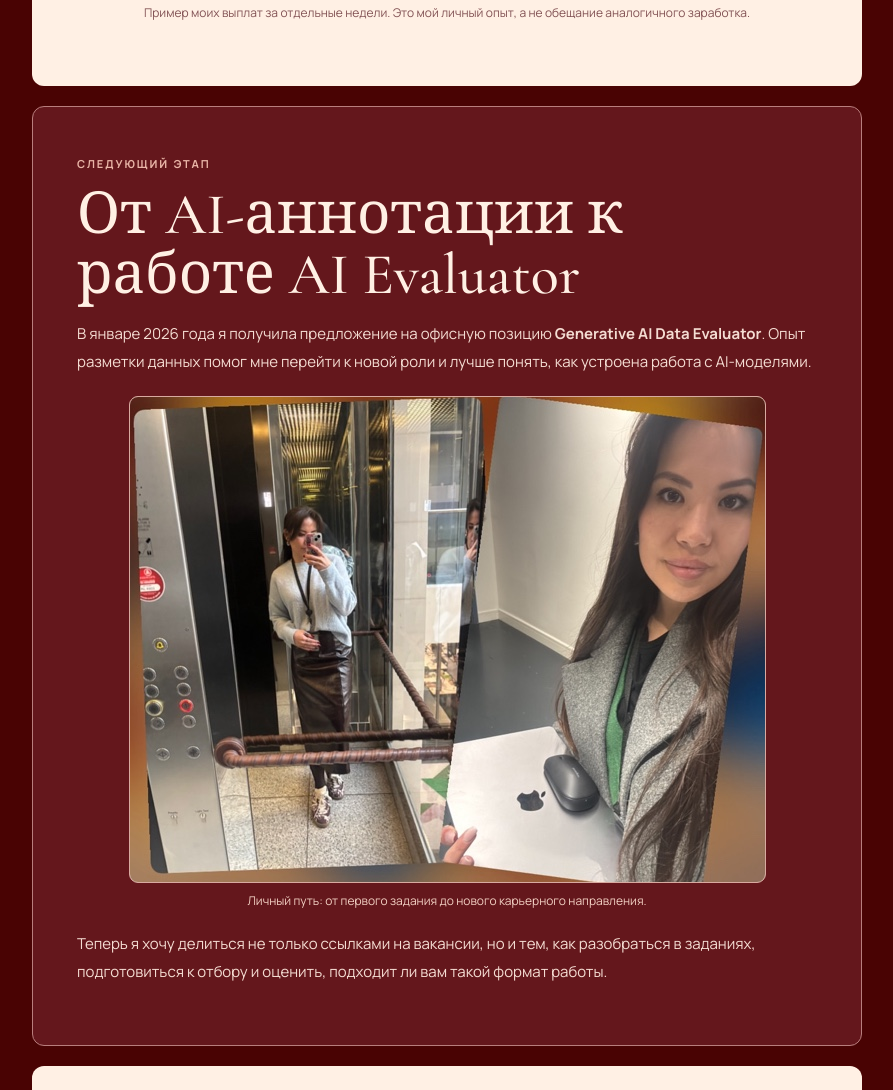
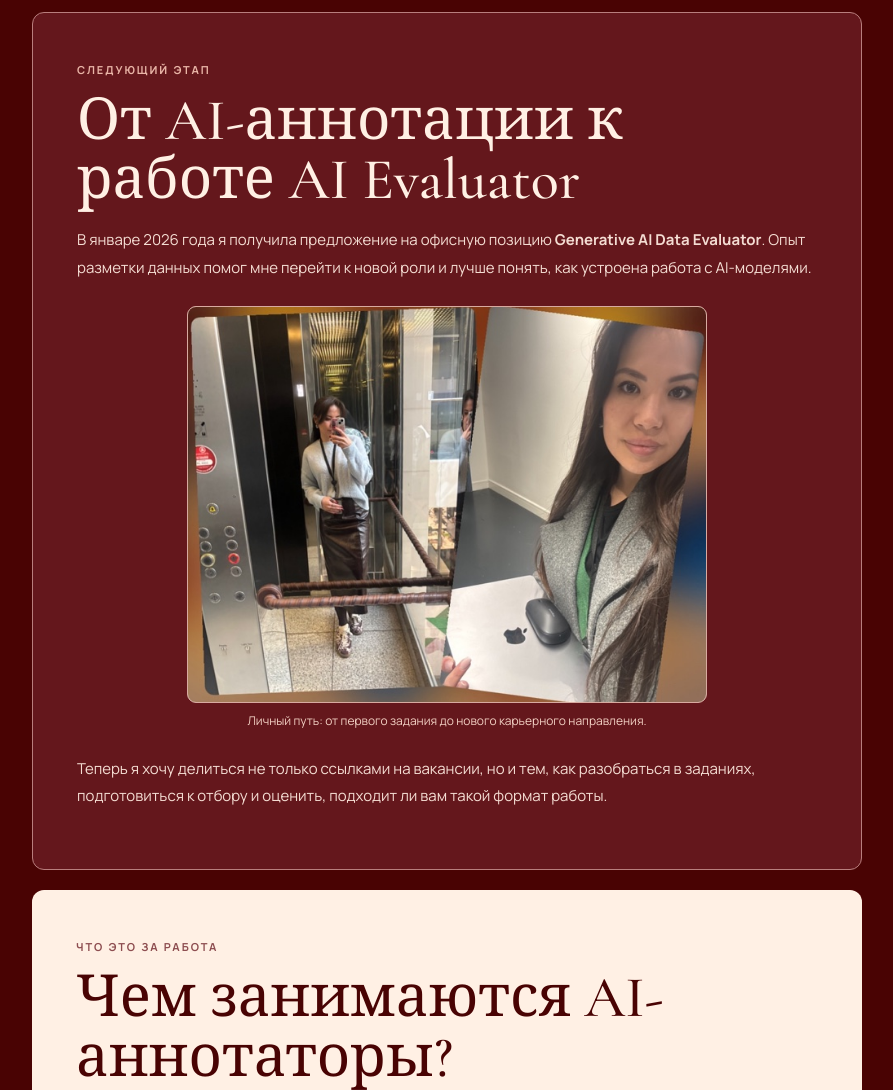
Before and after one commit to adinayesimova/adina-website, a plain HTML site: page club.html in a window 1280 px wide. Shown: the part 1625-2715 px from the top of the page, without its empty margins (193-1086 px from the left). Drawn offline with nearby package versions, Linux system fonts and the light colour scheme.

Commit message:
Improve AI LAB screenshot sizing to avoid blurry enlargement

```diff
--- a/style.css
+++ b/style.css
@@ -55,3 +55,9 @@
 .club-image{width:auto;max-width:100%;max-height:none;height:auto;margin:20px auto 5px;object-fit:contain}
 .club-image.photo{max-height:none;object-fit:contain}
 @media(max-width:620px){.club-image{max-height:none}}
+
+/* v14: keep cropped screenshots compact and crisp on high-density displays */
+.club-figure{max-width:100%;margin:24px auto;text-align:center}
+.club-figure .club-image{display:block;width:auto;max-width:min(100%,420px);height:auto;max-height:none;margin:16px auto 6px;object-fit:contain;image-rendering:auto}
+.club-figure .club-image.photo{max-width:min(100%,520px);object-fit:contain}
+@media(max-width:620px){.club-figure .club-image{max-width:min(100%,360px)}.club-figure .club-image.photo{max-width:100%}}
```
